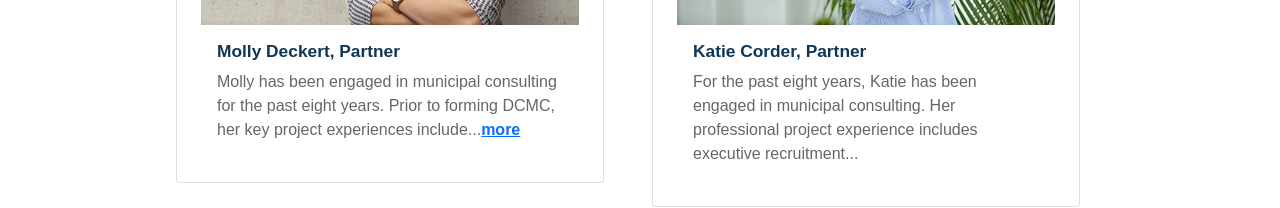
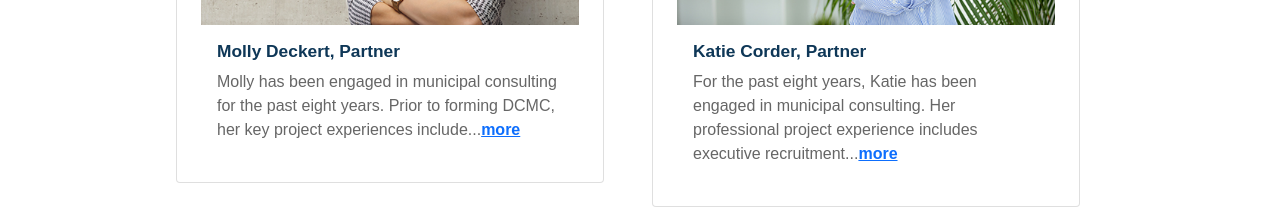
Before and after one commit to Sstefansdottir0620/dc-consulting, a React (Create React App) app: page / in a window 1280 px wide. Shown: the part 604-812 px from the top of the page. Built offline with nearby package versions, Linux system fonts and the light colour scheme.

Commit message:
Fixing errors for build

```diff
--- a/src/components/BioCardsHome.js
+++ b/src/components/BioCardsHome.js
@@ -21,7 +21,7 @@ class BioCardsHome extends Component {
                 <p className='card-text'>
                   Molly has been engaged in municipal consulting for the past
                   eight years. Prior to forming DCMC, her key project
-                  experiences include...<a href=""><b>more</b></a>
+                  experiences include...<a href='/about'><b>more</b></a>
                 </p>
               </div>
             </div>
@@ -38,7 +38,7 @@ class BioCardsHome extends Component {
                 <p className='card-text'>
                   For the past eight years, Katie has been engaged in municipal
                   consulting. Her professional project experience includes
-                  executive recruitment...
+                  executive recruitment...<a href='/about'><b>more</b></a>
                 </p>
               </div>
             </div>
--- a/src/components/Footer.js
+++ b/src/components/Footer.js
@@ -1,6 +1,5 @@
 import React, { Component } from "react";
 import DClogoWhite from "../images/DC logo - Web-White.svg";
-import linkedIcon from "../images/linked-icon.svg";
 // import copyright from "../images/copyright.png";
 
 export class Footer extends Component {
--- a/src/pages/Contact.js
+++ b/src/pages/Contact.js
@@ -74,7 +74,7 @@ function Contact() {
                 </p>
                 <p>
                   <i className='fa fa-comment'></i>{" "}
-                  <a href='mailto:info@dcmunicipalconsulting.com'target='_blank'>
+                  <a href='mailto:info@dcmunicipalconsulting.com'target='_blank' rel="noreferrer">
                     info@dcmunicipalconsulting.com
                   </a>
                 </p>
```
